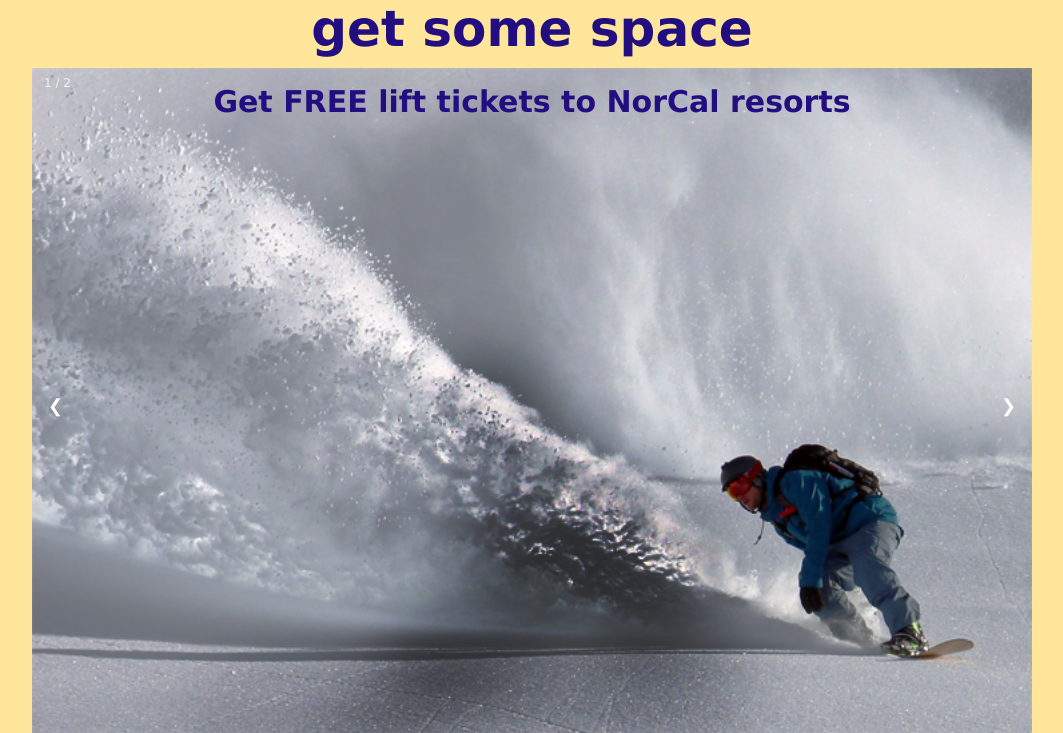
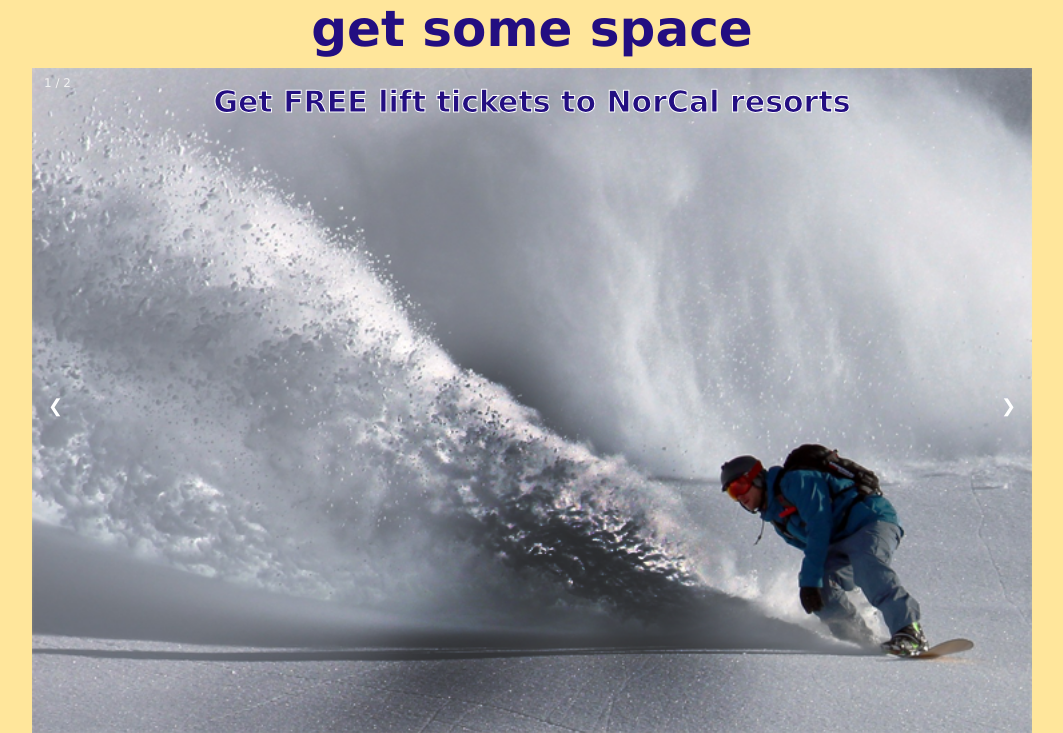
Before and after one commit to HarlanCS4J/python, a Flask app: page / in a window 1280 px wide. Shown: the part 227-960 px from the top of the page, without its empty margins (108-1171 px from the left). Run offline with Flask 2, Linux system fonts and the light colour scheme; some libraries are stand-ins or nearby versions.

Commit message:
added stroke to ad titles

```diff
--- a/static/styles/main.css
+++ b/static/styles/main.css
@@ -286,6 +286,8 @@ img {vertical-align: middle;}
   top: 8px;
   width: 100%;
   text-align: center;
+  -webkit-text-stroke-width: 1px;
+  -webkit-text-stroke-color: white;
 }
 
 /* Number text (1/3 etc) */
```
